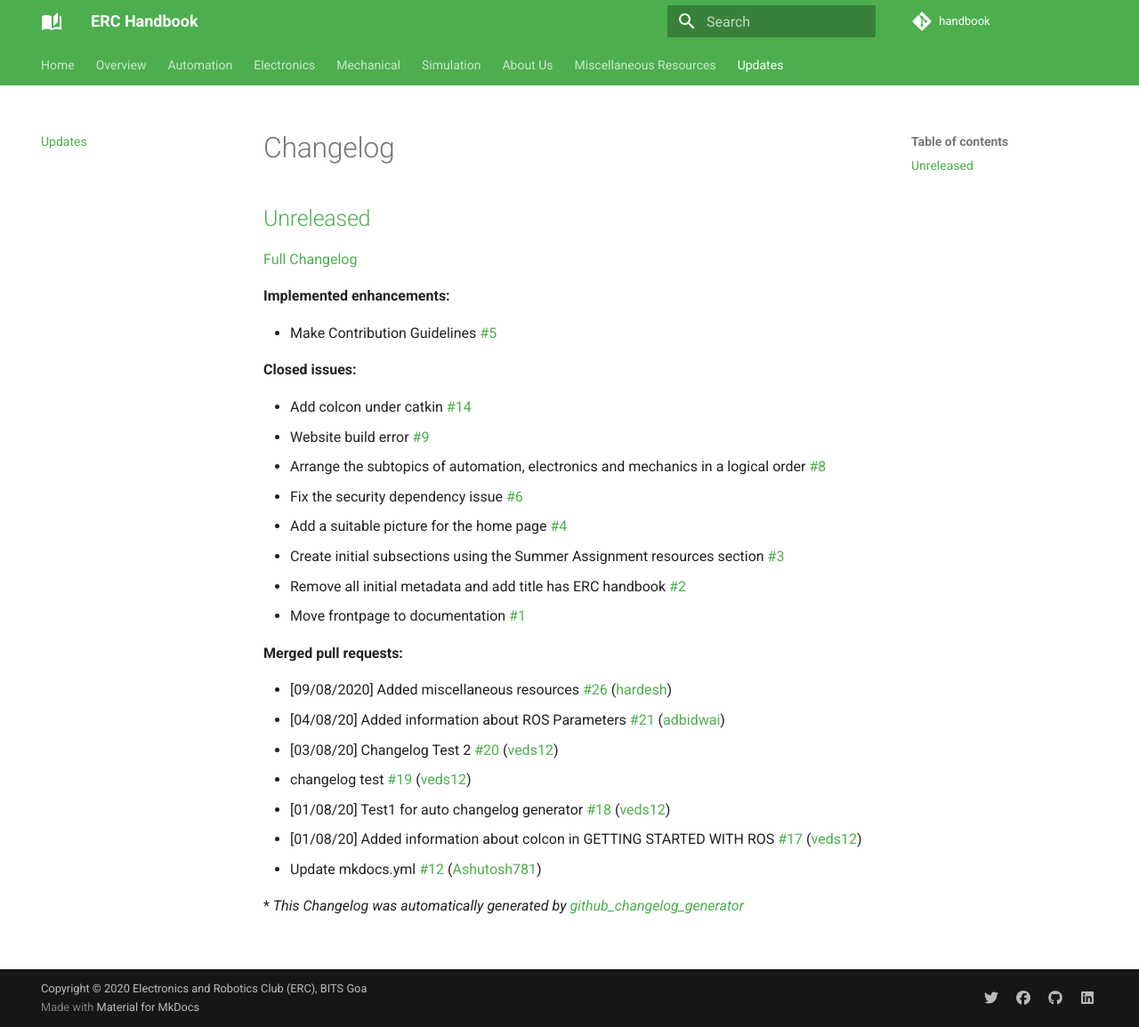
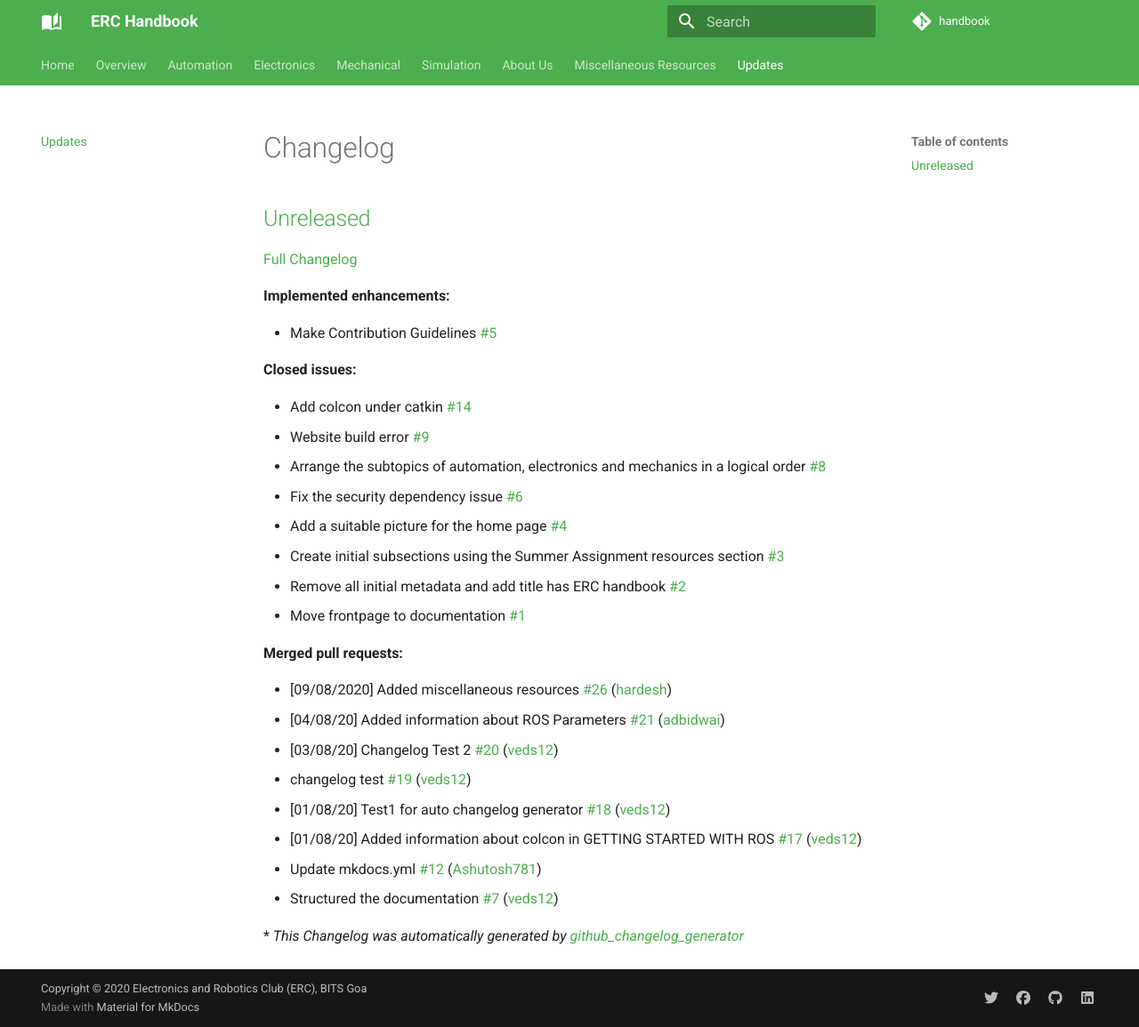
Before and after one commit to ERC-BPGC/handbook, an MkDocs documentation site: the page built from docs/CHANGELOG.md, in a window 1280 px wide and 1155 px high. Shown: the whole window at 89% size. Built offline with MkDocs 1.6.1 and Material for MkDocs 9.7.7, drawn with Linux system fonts in a browser that asks for light colours; comment, search, counter and statistics services are not loaded.

Commit message:
Updated CHANGELOG.md

```diff
--- a/docs/CHANGELOG.md
+++ b/docs/CHANGELOG.md
@@ -28,6 +28,7 @@
 - \[01/08/20\] Test1 for auto changelog generator [\#18](https://github.com/ERC-BPGC/handbook/pull/18) ([veds12](https://github.com/veds12))
 - \[01/08/20\] Added information about colcon in GETTING STARTED WITH ROS [\#17](https://github.com/ERC-BPGC/handbook/pull/17) ([veds12](https://github.com/veds12))
 - Update mkdocs.yml [\#12](https://github.com/ERC-BPGC/handbook/pull/12) ([Ashutosh781](https://github.com/Ashutosh781))
+- Structured the documentation [\#7](https://github.com/ERC-BPGC/handbook/pull/7) ([veds12](https://github.com/veds12))
 
 
 
```
